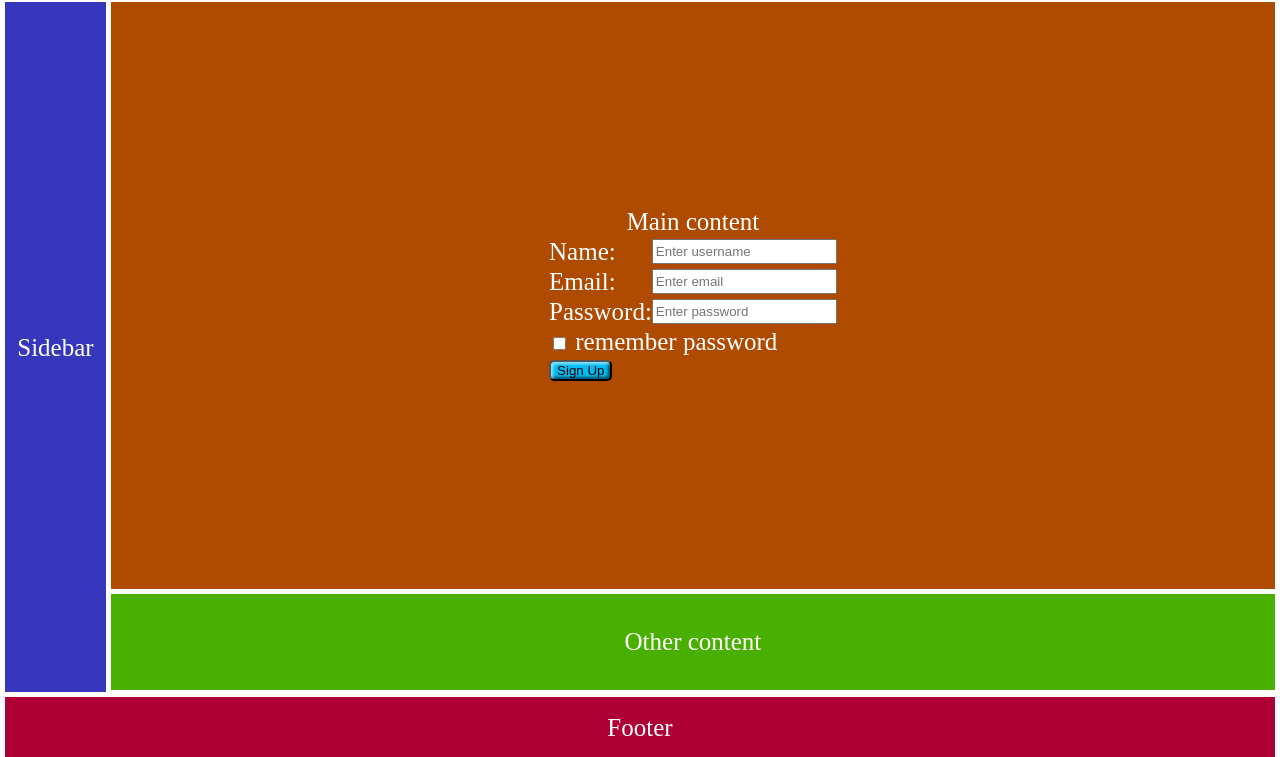
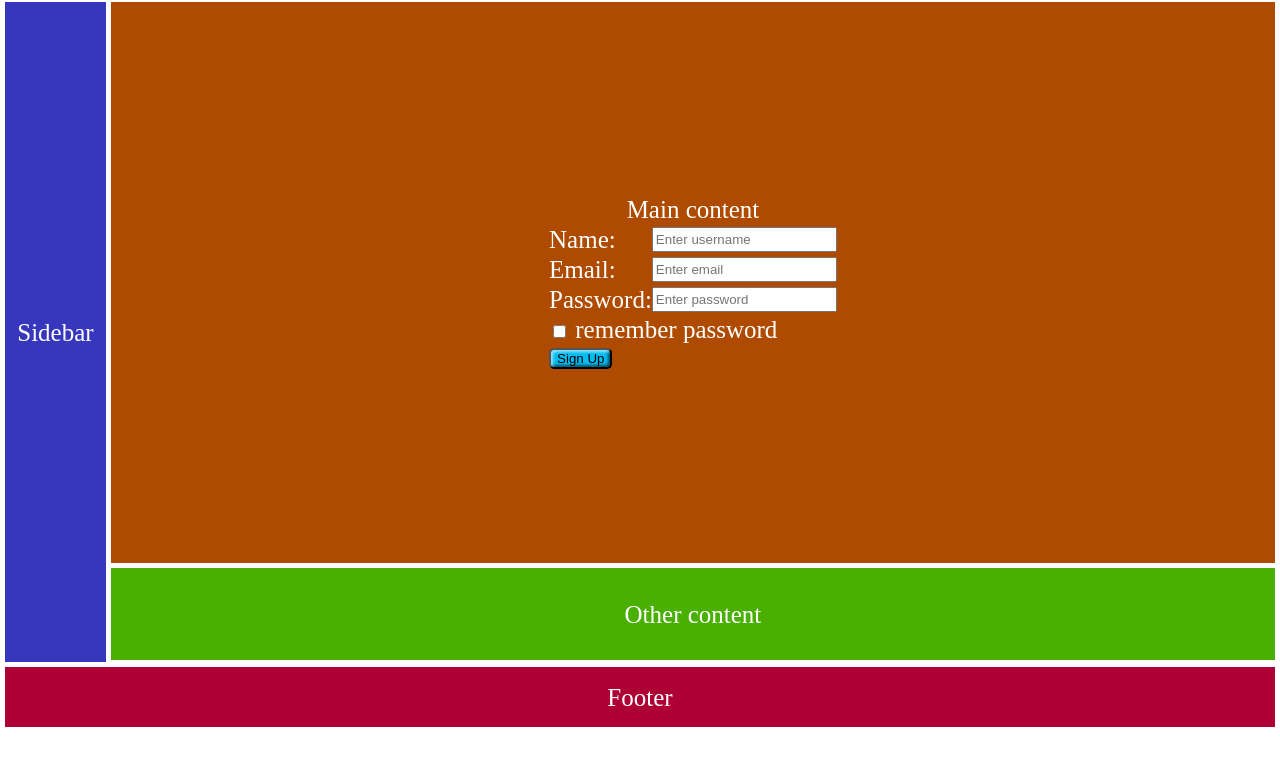
Before and after one commit to nikitanagorni/home-work, a website: page 09/index.html in a window 1280 px wide. Shown: the part 68-825 px from the top of the page. After the commit the page ends 800 px from the top, so only its background shows below. Drawn offline with nearby package versions, Linux system fonts and the light colour scheme.

Commit message:
added change

```diff
--- a/09/style.css
+++ b/09/style.css
@@ -15,7 +15,7 @@ html, body {
 }
 
 .container {
-	height: calc(100% - 100px);
+	height: calc(100% - 130px);
 	display: flex;
 	margin: 5px 0 5px 0;
 }
```
